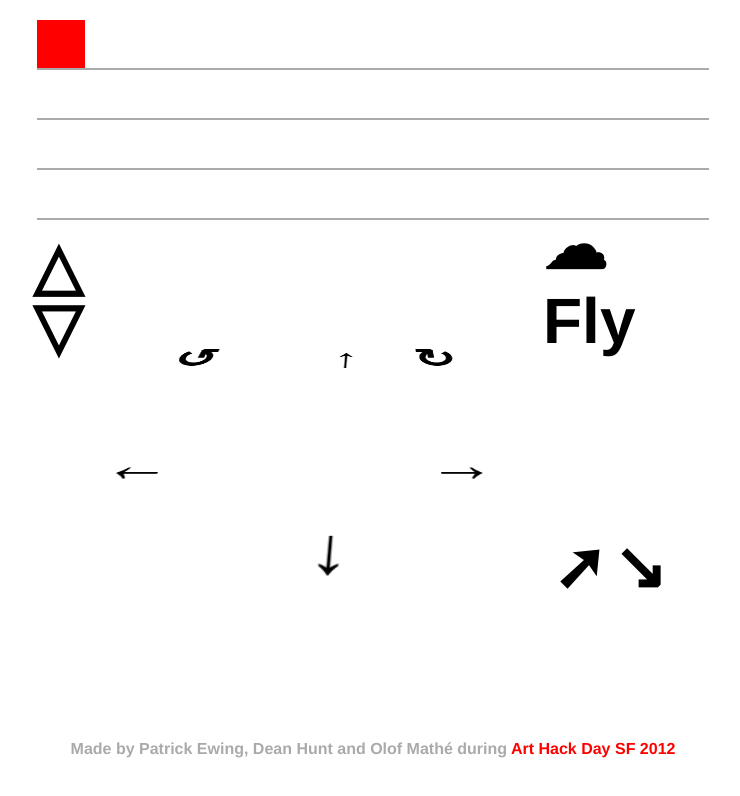
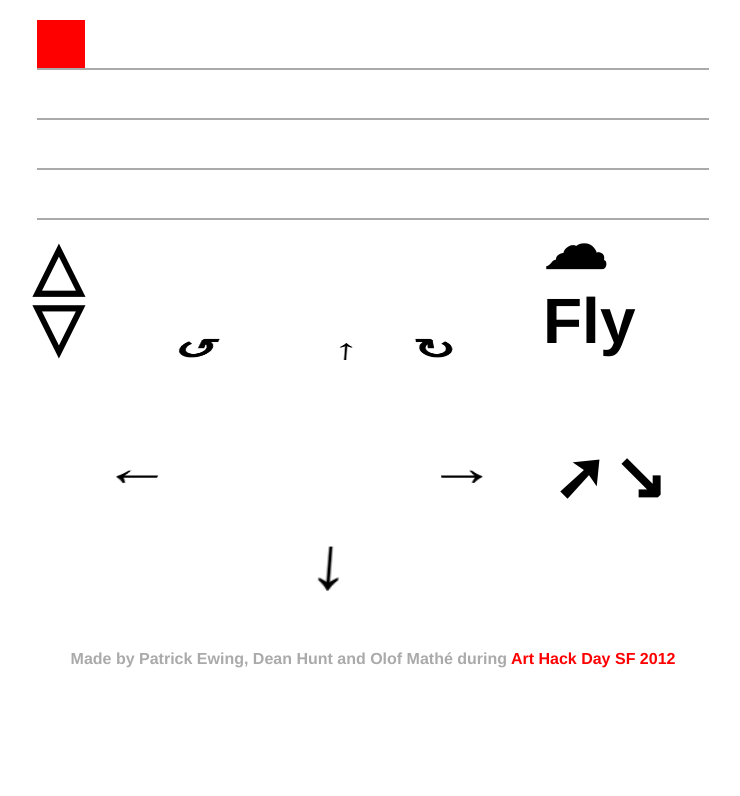
Before and after one commit to deanhunt/droneml, a website with bundled scripts: page web/joystick.html in a window 1280 px wide. Shown: the whole page, without its empty margins (267-1007 px from the left). Built offline with nearby package versions, Linux system fonts and the light colour scheme.

Commit message:
Spacing fix for footer.

```diff
--- a/web/css/joystick.css
+++ b/web/css/joystick.css
@@ -1,7 +1,7 @@
 #joystick-composer {
     position: relative;
     width: 500px;
-    height: 500px;
+    height: 410px;
     margin: 0 auto;
     -webkit-perspective: 450;
     -webkit-user-select: none;
```
